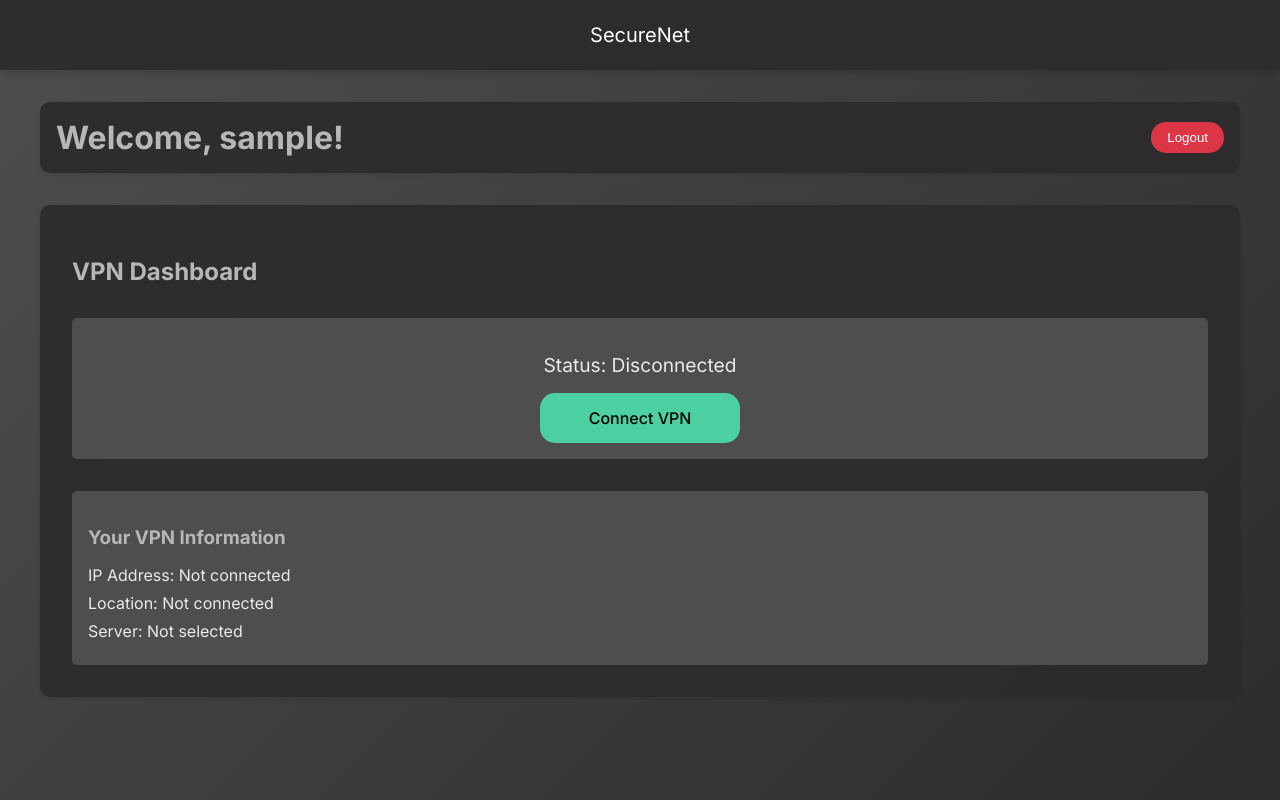
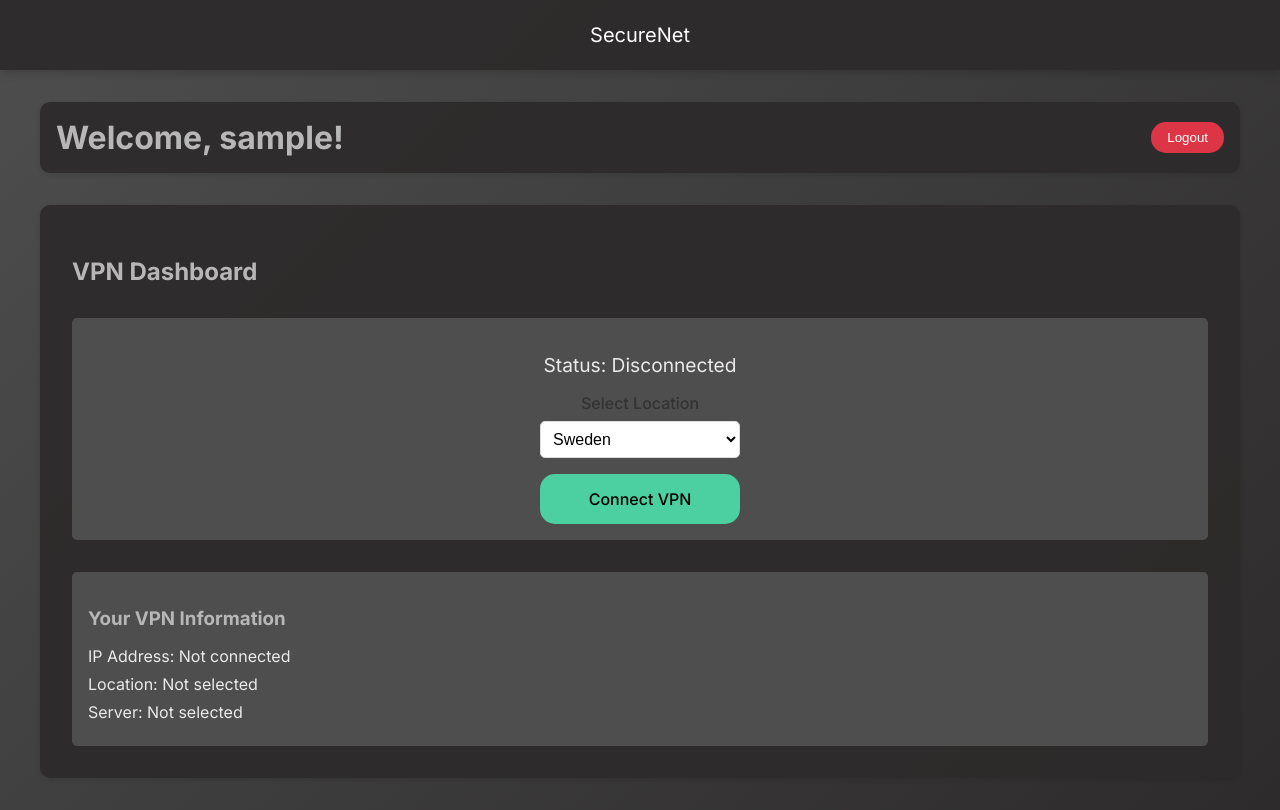
Before and after one commit to krakasevich/VPN-web-app, a React (Create React App) app in the folder frontend/: page /vpn in a window 1280 px wide. Built offline with nearby package versions, Linux system fonts and the light colour scheme; sample sign-in values are in the browser's storage.

Commit message:
Add location dropdown

```diff
--- a/frontend/src/Registration.js
+++ b/frontend/src/Registration.js
@@ -45,9 +45,10 @@ function RegisterPage() {
 
             if (response.ok) {
                 setMessage("Registration successful!");
+                localStorage.setItem('user', JSON.stringify({ username }));
                 setTimeout(() => {
-                    navigate("/login");
-                }, 2000);
+                    navigate("/vpn");
+                }, 1000);
             } else {
                 setMessage(data.detail || "Registration failed");
             }
--- a/frontend/src/VPN.js
+++ b/frontend/src/VPN.js
@@ -4,6 +4,8 @@ import "./styles/VPN.css"
 
 function VPN() {
     const [user, setUser] = useState(null);
+    const [selectedLocation, setSelectedLocation] = useState('Sweden');
+    const [isConnected, setIsConnected] = useState(false);
     const navigate = useNavigate();
 
     useEffect(() => {
@@ -18,7 +20,29 @@ function VPN() {
     const handleLogout = () => {
         localStorage.removeItem("user")
         navigate("/")
-    }
+    };
+
+    const handleLocationChange = (event) => {
+        setSelectedLocation(event.target.value);
+        if (isConnected) {
+            setIsConnected(false);
+        }
+    };
+
+    const handleConnect = () => {
+        setIsConnected(!isConnected);
+    };
+
+    const getLocationName = (location) => {
+        switch(location) {
+            case 'sweden':
+                return 'Sweden';
+            case 'uk':
+                return 'United Kingdom';
+            default:
+                return 'Not selected';
+        }
+    };
 
     if (!user) {
         return null;
@@ -34,15 +58,32 @@ function VPN() {
             <div className="vpn_content">
                 <h2>VPN Dashboard</h2>
                 <div className="vpn_status">
-                    <p>Status: Disconnected</p>
-                    <button className="connect_button">Connect VPN</button>
+                    <p>Status: {isConnected ? 'Connected' : 'Disconnected'}</p>
+                    <div className="location_selector">
+                        <label htmlFor="Location">Select Location</label>
+                        <select
+                            id="location"
+                            value={selectedLocation}
+                            onChange={handleLocationChange}
+                            className="location_dropdown"
+                        >
+                            <option value="sweden">Sweden</option>
+                            <option value="uk">United Kingdom</option>
+                        </select>
+                    </div>
+                    <button
+                        onClick={handleConnect}
+                        className={`connect_button ${isConnected ? 'disconnect' : ''}`}
+                    >
+                        {isConnected ? 'Disconnect VPN' : 'Connect VPN'}
+                    </button>
                 </div>
 
                 <div className="vpn_info">
                     <h3>Your VPN Information</h3>
-                    <p>IP Address: Not connected</p>
-                    <p>Location: Not connected</p>
-                    <p>Server: Not selected</p>
+                    <p>IP Address: {isConnected ? 'Connected' : 'Not connected'}</p>
+                    <p>Location: {getLocationName(selectedLocation)}</p>
+                    <p>Server: {isConnected ? `${getLocationName(selectedLocation)} Server` : 'Not selected'}</p>
                 </div>
             </div>
         </div>
--- a/frontend/src/styles/VPN.css
+++ b/frontend/src/styles/VPN.css
@@ -66,6 +66,35 @@
     margin-bottom: 1rem;
 }
 
+.location_selector {
+    margin: 1rem 0;
+    display: flex;
+    flex-direction: column;
+    align-items: center;
+    gap: 0.5rem;
+}
+
+.location_selector label {
+    color: #333;
+    font-weight: 500;
+}
+
+.location_dropdown {
+    padding: 0.5rem;
+    font-size: 1rem;
+    border: 1px solid #ddd;
+    border-radius: 5px;
+    background-color: white;
+    cursor: pointer;
+    min-width: 200px;
+}
+
+.location_dropdown:focus {
+    outline: none;
+    border-color: #007bff;
+    box-shadow: 0 0 0 2px rgba(0,123,255,0.25);
+}
+
 .connect_button {
     width: 200px;
     background-color: #4cd0a1;
```
